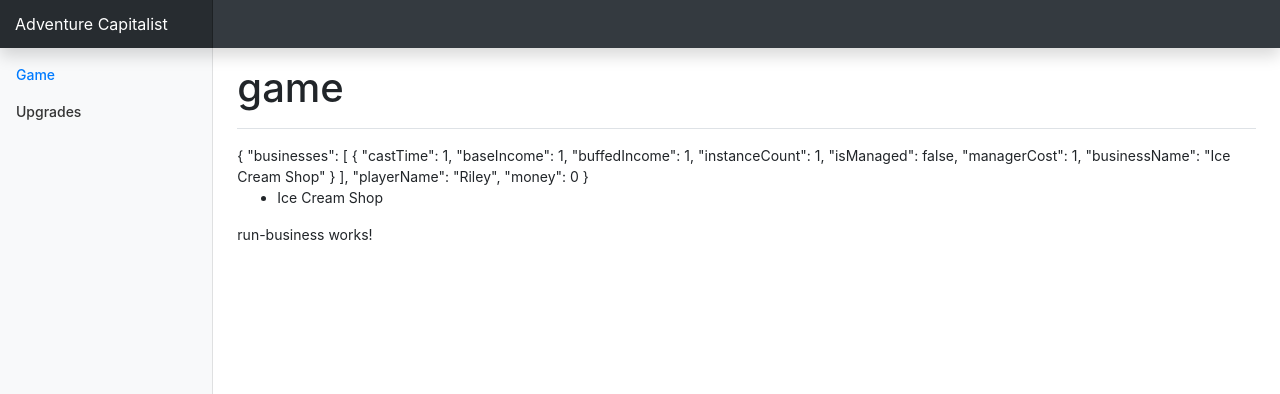
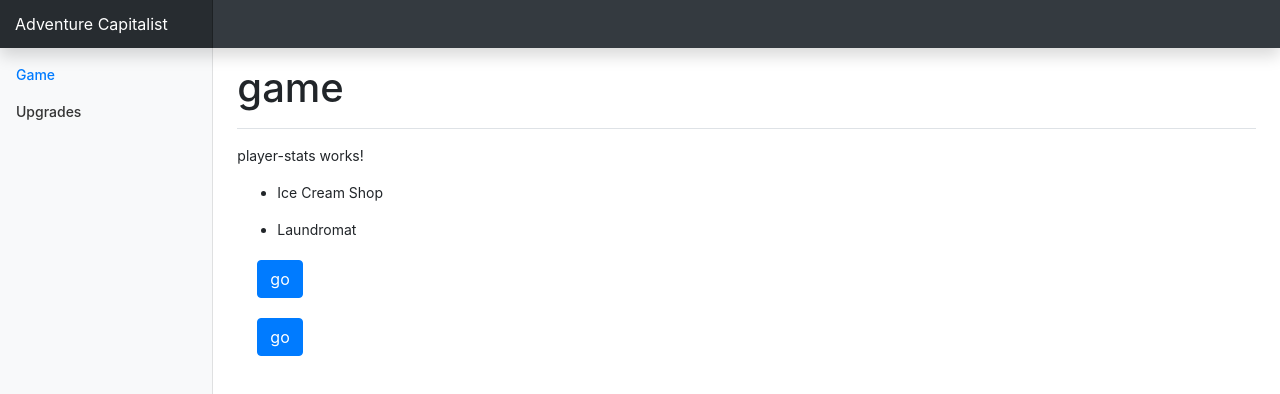
Before and after one commit to rileyduke/venture.capitalist, an Angular app: page /game in a window 1280 px wide. Shown: the top 394 px of the page. Built offline with nearby package versions, Linux system fonts and the light colour scheme.

Commit message:
ui tweaks, organizing thoughts

```diff
--- a/src/app/app.module.ts
+++ b/src/app/app.module.ts
@@ -10,6 +10,7 @@ import { UpgradesComponent } from './view/upgrade/upgrades/upgrades.component';
 
 import { RunBusinessComponent } from './view/top/game/run-business/run-business.component';
 import { GameComponent } from './view/top/game/game.component';
+import { PlayerStatsComponent } from './view/top/game/player-stats/player-stats.component';
 
 @NgModule({
    declarations: [
@@ -18,7 +19,8 @@ import { GameComponent } from './view/top/game/game.component';
       NavTopbarComponent,
       UpgradesComponent,
       GameComponent,
-      RunBusinessComponent
+      RunBusinessComponent,
+      PlayerStatsComponent
    ],
    imports: [
       BrowserModule,
--- a/src/app/data/player/mock/mock-player.ts
+++ b/src/app/data/player/mock/mock-player.ts
@@ -11,6 +11,15 @@ export const PLAYER: Player = {
       isManaged: false,
       managerCost: 1,
       businessName: 'Ice Cream Shop'
+    },
+    {
+      castTime: 1,
+      baseIncome: 1,
+      buffedIncome: 1,
+      instanceCount: 1,
+      isManaged: false,
+      managerCost: 1,
+      businessName: 'Laundromat'
     }
   ],
 
--- a/src/app/view/top/game/game.component.html
+++ b/src/app/view/top/game/game.component.html
@@ -2,8 +2,8 @@
 <div class="d-flex justify-content-between flex-wrap flex-md-nowrap align-items-center pt-3 pb-2 mb-3 border-bottom">
   <h1>game</h1>
 </div>
-{{ player | json }}
-<ul *ngFor='let business of player.businesses'>
-  <li>{{ business.businessName }}</li>
-</ul>
-<app-run-business></app-run-business>
+<app-player-stats [player]="player"></app-player-stats>
+
+<div *ngFor='let business of player.businesses'>
+  <app-run-business [business]='business'></app-run-business>
+</div>
--- /dev/null
+++ b/src/app/view/top/game/player-stats/player-stats.component.html
@@ -0,0 +1,4 @@
+<p>player-stats works!</p>
+<ul *ngFor='let business of player.businesses'>
+  <li>{{ business.businessName }}</li>
+</ul>
--- /dev/null
+++ b/src/app/view/top/game/player-stats/player-stats.component.ts
@@ -0,0 +1,17 @@
+import { Component, OnInit, Input } from '@angular/core';
+import { Player } from 'src/app/model/player';
+
+@Component({
+  selector: 'app-player-stats',
+  templateUrl: './player-stats.component.html',
+  styleUrls: ['./player-stats.component.css']
+})
+
+export class PlayerStatsComponent implements OnInit {
+  @Input() player: Player;
+  constructor() { }
+
+  ngOnInit() {
+  }
+
+}
--- a/src/app/view/top/game/run-business/run-business.component.html
+++ b/src/app/view/top/game/run-business/run-business.component.html
@@ -1,3 +1,5 @@
-<p>
-  run-business works!
-</p>
+<div class="input-group" style="margin: 20px;">
+  <button class="btn btn-primary" (click)="runBusiness()">go</button>
+
+  <div class="progress-bar bg-success" role="progressbar" [ngStyle]="{'width': progress}" aria-valuenow="0" aria-valuemin="0" aria-valuemax="100"></div>
+</div>
--- a/src/app/view/top/game/run-business/run-business.component.ts
+++ b/src/app/view/top/game/run-business/run-business.component.ts
@@ -1,4 +1,7 @@
-import { Component, OnInit } from '@angular/core';
+import { Component, OnInit, Input } from '@angular/core';
+import { Business } from 'src/app/model/business';
+
+import { Observable, of, timer } from 'rxjs';
 
 @Component({
   selector: 'app-run-business',
@@ -6,10 +9,22 @@ import { Component, OnInit } from '@angular/core';
   styleUrls: ['./run-business.component.css']
 })
 export class RunBusinessComponent implements OnInit {
+  @Input() business: Business;
+  public progress: number;
+  public isRunning: boolean;
 
   constructor() { }
 
   ngOnInit() {
+    this.progress = 0;
+    this.isRunning = false;
+  }
+
+  runBusiness(): void {
+    // timer
+    const source = timer(3, 1000);
+    // output: 0
+    const subscribe = source.subscribe(val => console.log(val));
   }
 
 }
```
Also changed, not shown: src/app/data/business/mock/mock-business.ts (+9 -0 lines), src/app/view/top/game/player-stats/player-stats.component.css (added), 1 other file (tests, documents, lock files or other folders).
